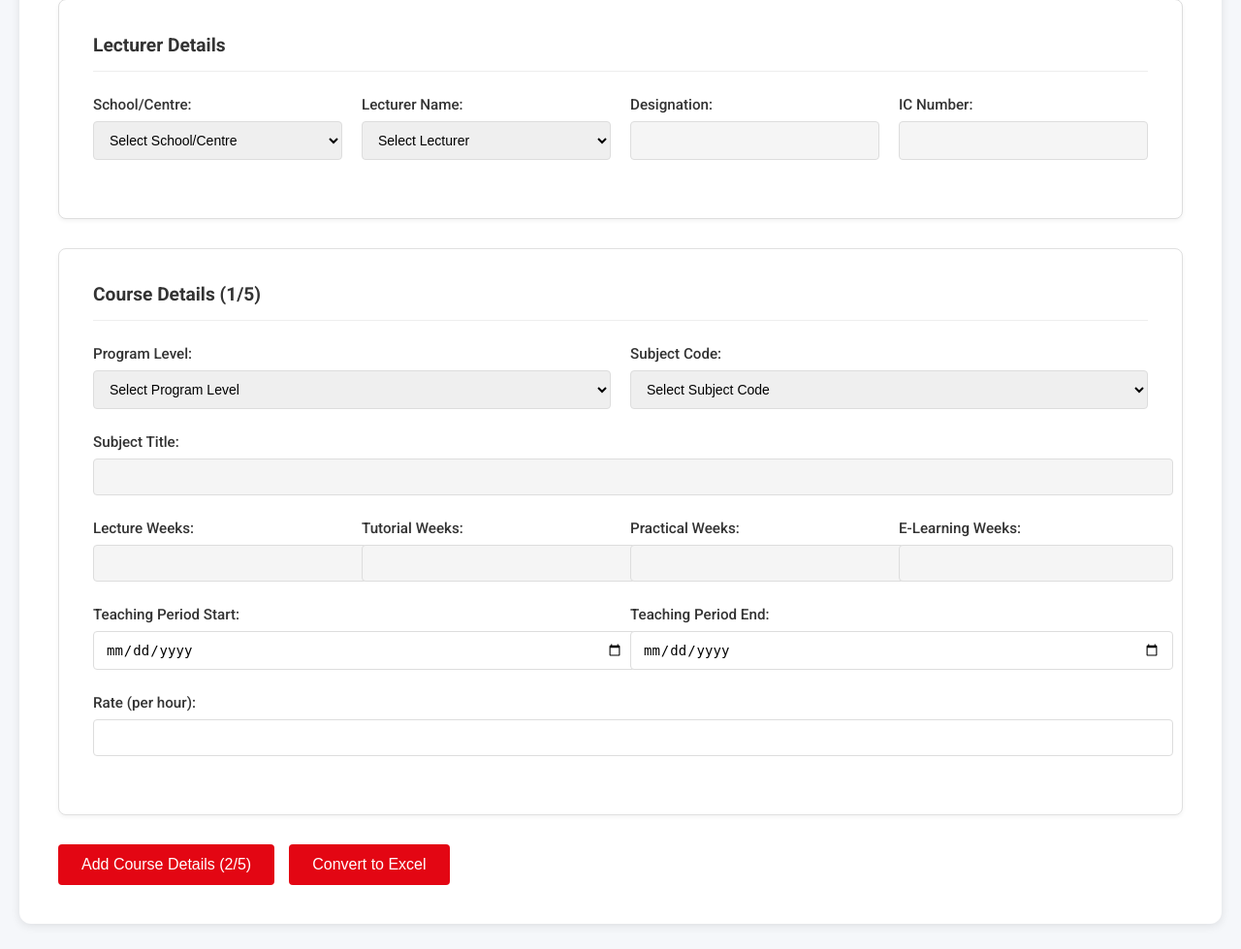
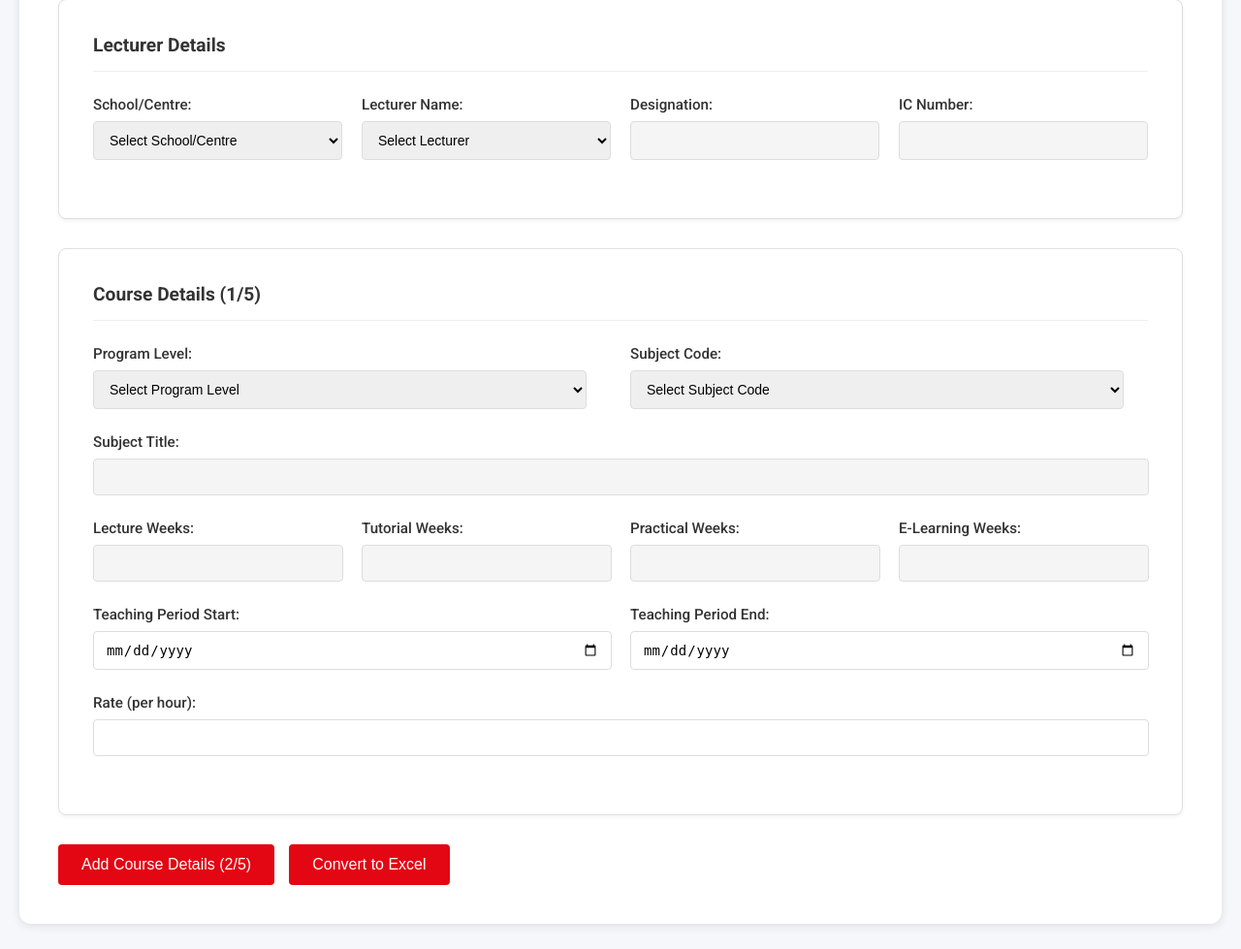
Before and after one commit to haydenteh5526/CoursePDF-Extractor, a Flask app: page /main in a window 1280 px wide. Shown: the part 332-1311 px from the top of the page at 97% size. Run offline with Flask 3, Linux system fonts and the light colour scheme.

Commit message:
add margin

```diff
--- a/app/static/css/styles.css
+++ b/app/static/css/styles.css
@@ -384,6 +384,7 @@ footer {
 .form-group {
     flex: 1;
     min-width: 0;
+    margin-right: 25px;
 }
 
 .form-group.full-width {
```
